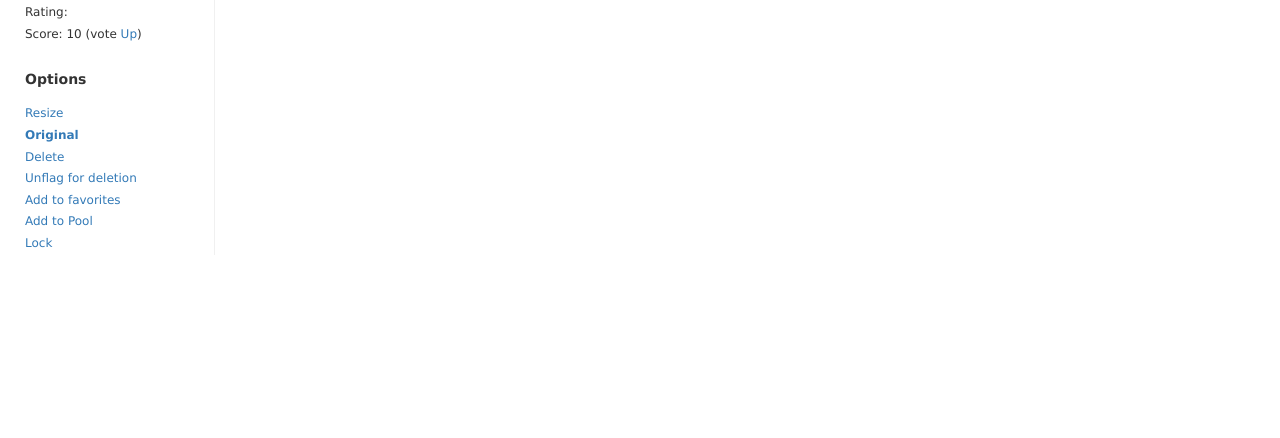
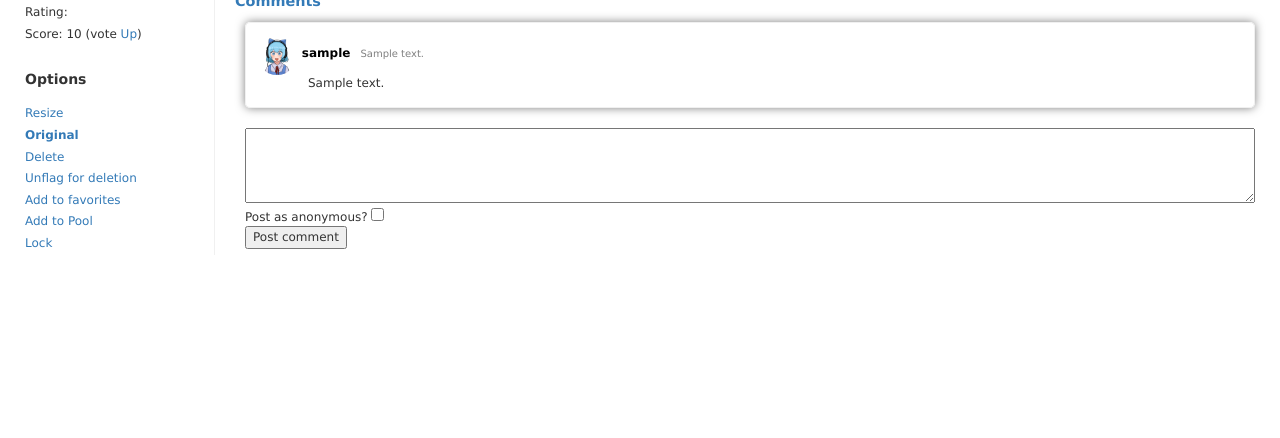
Before and after one commit to gingerchicken/homebooru, a Django app: page /post/1 in a window 1280 px wide. Shown: the part 362-800 px from the top of the page. Run offline with Django 4.2, Linux system fonts and the light colour scheme; a user stored in the database is signed in; data comes from the database, SQL or seed files in the repository; tables that the repository leaves empty hold one stand-in row (values such as "Sample post"); parts of the project's set-up code (start-up, migrations or seed data) failed here and were passed over; some libraries are stand-ins or nearby versions.

Commit message:
Add basic comment display

```diff
--- a/booru/static/css/custom/view-post.css
+++ b/booru/static/css/custom/view-post.css
@@ -135,3 +135,81 @@
     /* Make sure that previous is always left */
     float: right;
 }
+
+#comment-section {
+    padding-bottom: 0;
+}
+
+#comment-section > .title {
+    font-weight: bolder;
+    font-size: larger;
+}
+
+#comment-section > * > .new-comment {
+    margin-bottom: 10px;
+    padding: 10px;
+    width: 100%;
+}
+
+#comment {
+    width: 100%;
+    height: 75px;
+}
+
+.comment {
+    /* Shadow */
+    box-shadow: 0 0 10px rgba(0, 0, 0, 0.5);
+
+    /* Padding */
+    padding: 10px;
+
+    /* Margin */
+    margin: 10px;
+    padding-bottom: 15px;
+
+    /* Border */
+    border: 1px solid #f0f0f0;
+    border-radius: 5px;
+
+    transition: all 0.2s ease-in;
+}
+
+.comment:hover {
+    background-color: #fdfdfd;
+}
+
+.comment > .header {
+    display: flex;
+    align-items: center;
+}
+
+.comment > .header > .poster {
+    cursor: pointer;
+}
+
+.comment > .header > .poster > * > .author {
+    font-weight: bolder;
+    color: black;
+}
+
+.comment > .header > .poster > * > .author:hover {
+    text-decoration: underline;
+}
+
+.comment > .header > .poster > * > .avatar {
+    width: 42px;
+    height: 42px;
+    border-radius: 50%;
+}
+
+.comment > .header > .timestamp {
+    color: grey;
+    font-size: smaller;
+    margin-left: 10px;
+}
+
+.content {
+    margin-left: calc(42px);
+    padding-left: 10px;
+    padding-right: 10px;
+}
--- a/booru/static/js/custom/view-post-elements.js
+++ b/booru/static/js/custom/view-post-elements.js
@@ -66,6 +66,19 @@ function downloadOriginal(src) {
     link.click();
 }
 
+/**
+ * Shows the new comment form
+ */
+function toggleCommentBox() {
+    // Get the new comment form
+    const form = $('#comment-section > .comments');
+
+    // Toggle the form's visibility
+    form.toggle();
+
+    return false;
+}
+
 // On document ready
 $(document).ready(() => {
     // Add a click listener to #image
@@ -86,4 +99,10 @@ $(document).ready(() => {
     // Add the cursor point to the image
     // (I am doing this dynamically as non-javascript users will not see this)
     $('#image').css('cursor', 'pointer');
+
+    // Add the comment section toggle
+    $('#comment-section > .title').click((e) => {
+        // Toggle the comment box
+        toggleCommentBox();
+    });
 });
--- a/booru/templates/booru/posts/view.html
+++ b/booru/templates/booru/posts/view.html
@@ -89,7 +89,6 @@
 							</div>
 						{% endif %}
 					</div>
-					<br>
 					<div style="margin-bottom: 1em;">
 						<p id="note-count"></p>
 					</div>
@@ -98,11 +97,50 @@
 				</div>
 			</div>
 		</div>
+		<div id="comment-section">
+			<span class="title"><a href="#">Comments</a></span>
+			<div class="comments">
+				{% for comment in post.comments %}
+					<div class="comment">
+						<div class="header">
+							<span class="poster">
+								{% if comment.is_anonymous %}
+									<img src="{% static 'layout/booru-logo.png' %}" class="avatar" />
+									<span class="author">Anonymous</span>
+								{% else %}
+									<a href="/accounts/profile/{{comment.user.id}}">
+										<img src="{% static 'layout/booru-logo.png' %}" class="avatar" />
+										<span class="author">{{comment.user}}</span>
+									</a>
+								{% endif %}
+							</span>
+							<span class="timestamp">{{comment}}</span>
+						</div>
+						<div class="content">
+							{{comment}}
+						</div>
+					</div>
+				{% endfor %}
+				<div class="new-comment">
+					<textarea name="comment" id="comment"></textarea>
+						{% if user.is_authenticated %}
+							<div class="anonymous">
+								Post as anonymous? <input type="checkbox" name="post-anonymous">
+							</div>
+						{% endif %}
+						<input type="submit" name="submit" value="Post comment">
+					</div>
+				</div>
+			</div>
+		</div>
 	</div>
 
 	<script>
 		// Since JavaScript must be enabled, display the moderation-options div.
 		$('#moderation-options').show();
+
+		// Also display the comment section.
+		$('#comment-section > .new').show();
 	</script>
 {% endblock %}
 
```
